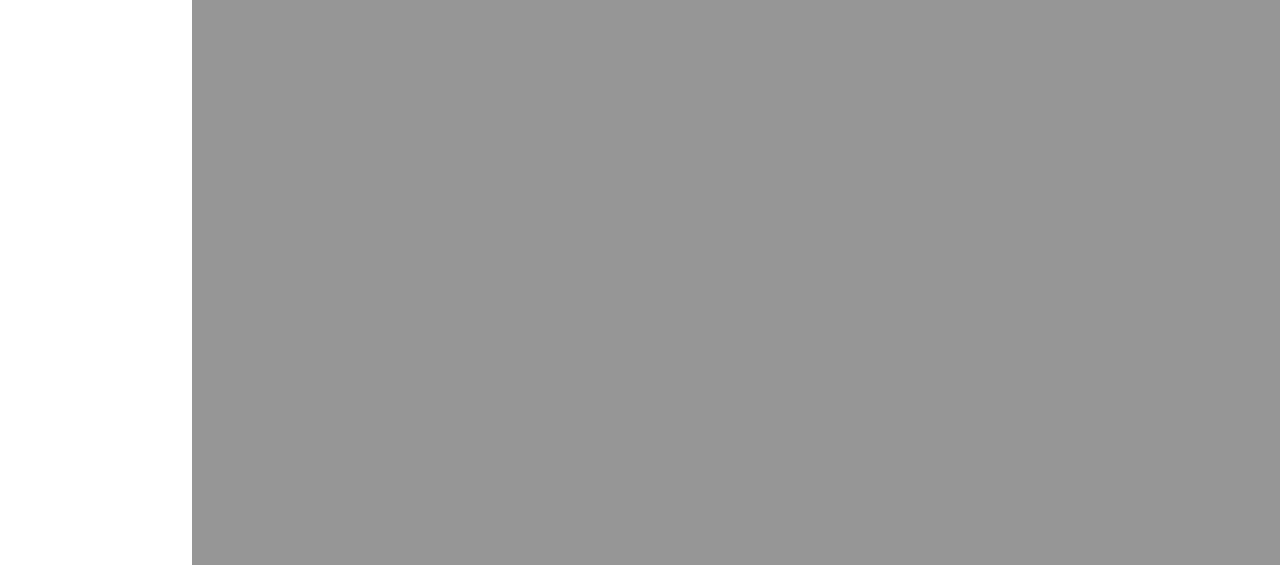
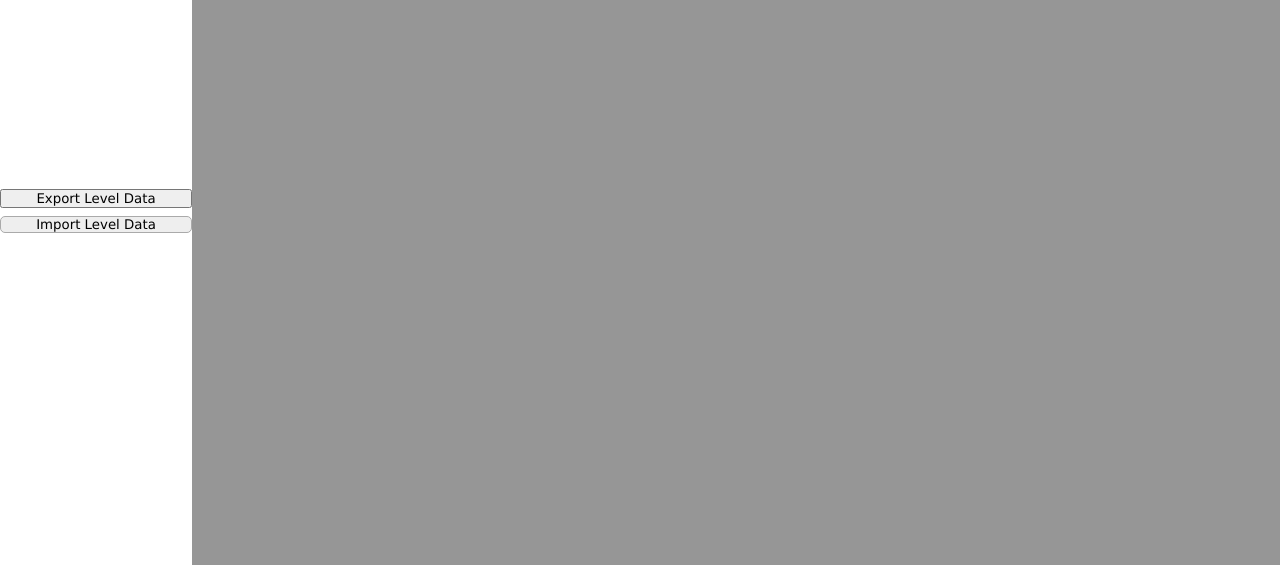
Before and after one commit to Jozka-Tjeris/Sokoban-With-Floors, a website built with Vite: page index.html in a window 1280 px wide. Shown: the part 235-800 px from the top of the page. Built offline with nearby package versions, Linux system fonts and the light colour scheme; files whose address does not match are found by name.

Commit message:
update: added buttons for file import and export

```diff
--- a/index.html
+++ b/index.html
@@ -21,6 +21,12 @@
           </h1>
           <button class="loadLevel-btn" data-value="1">Level 1</button>
           <button class="loadLevel-btn" data-value="2">Level 2</button>
+
+          <div id="import-export-btn">
+            <button id="level-file-export">Export Level Data</button>
+            <label for="level-file-input">Import Level Data</label>
+            <input type="file" id="level-file-input" accept=".json" />
+          </div>
         </div>
         <div id="game-container"><canvas id="game-canvas"></canvas></div>
     </div>
--- a/styles.css
+++ b/styles.css
@@ -8,8 +8,33 @@ html, body {
    height: 100%;
 }
 
+button, label {
+    font-family: Verdana, Geneva, Tahoma, sans-serif;
+    font-size: 10pt;
+}
+
 .loadLevel-btn{
     width: 48%;
+}
+
+#import-export-btn{
+    height: 100%;
+    margin-top: 100%;
+    display: flex;
+    flex-direction: column;
+    gap: 0.5rem;
+}
+
+#level-file-input {
+    display: none;
+}
+
+label[for="level-file-input"] {
+    background: #eee;
+    border: 1px solid #aaa;
+    border-radius: 5px;
+    cursor: pointer;
+    text-align: center;
 }
 
 #top-menu-bar{
@@ -18,8 +43,12 @@ html, body {
 }
 
 #side-menu-bar{
+    display: flex;
+    flex-direction: column;
+    justify-content: space-between;
     width: 15vw;
     height: 85vh;
+    overflow: hidden;
 }
 
 #game-container{
```
